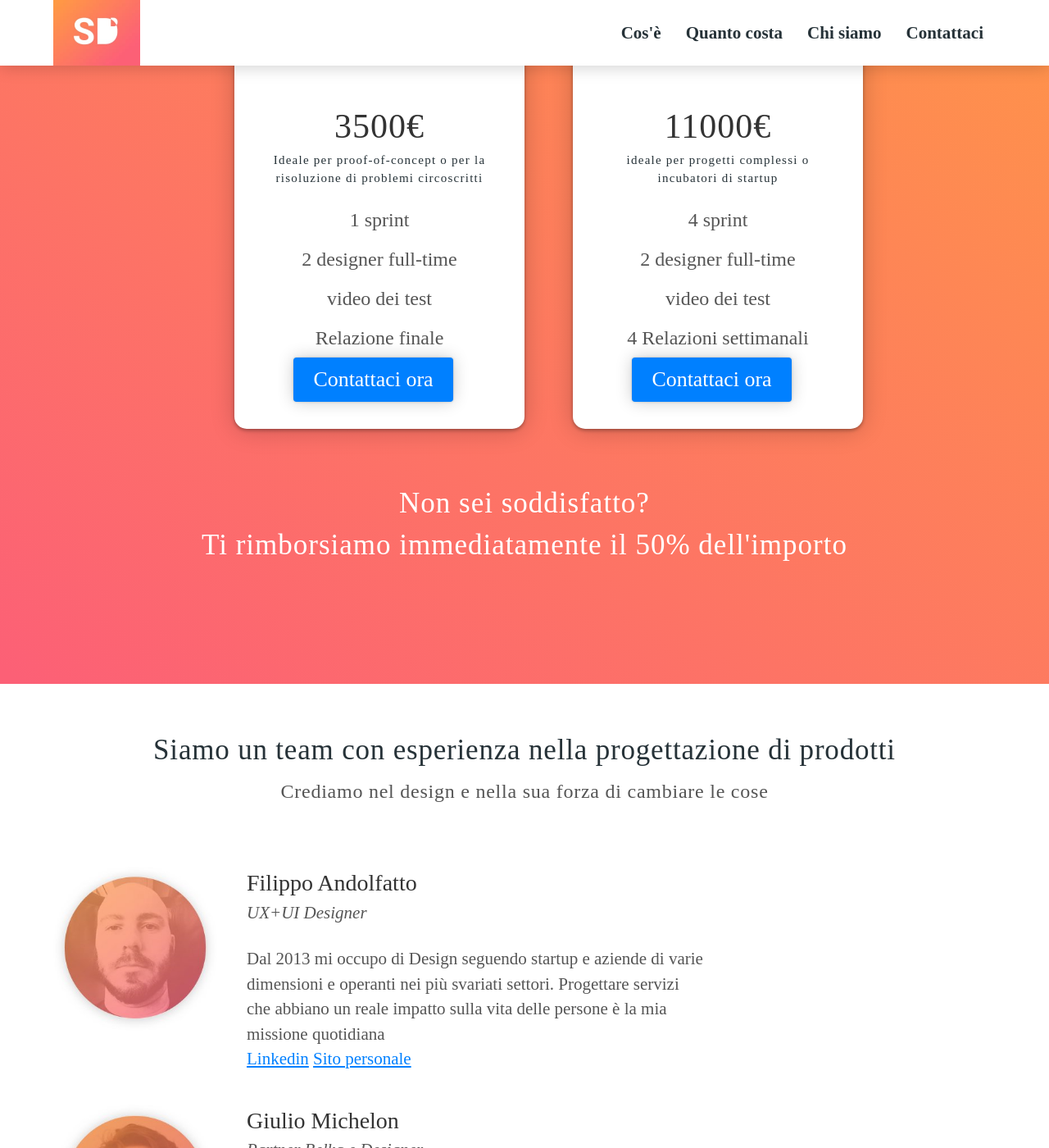
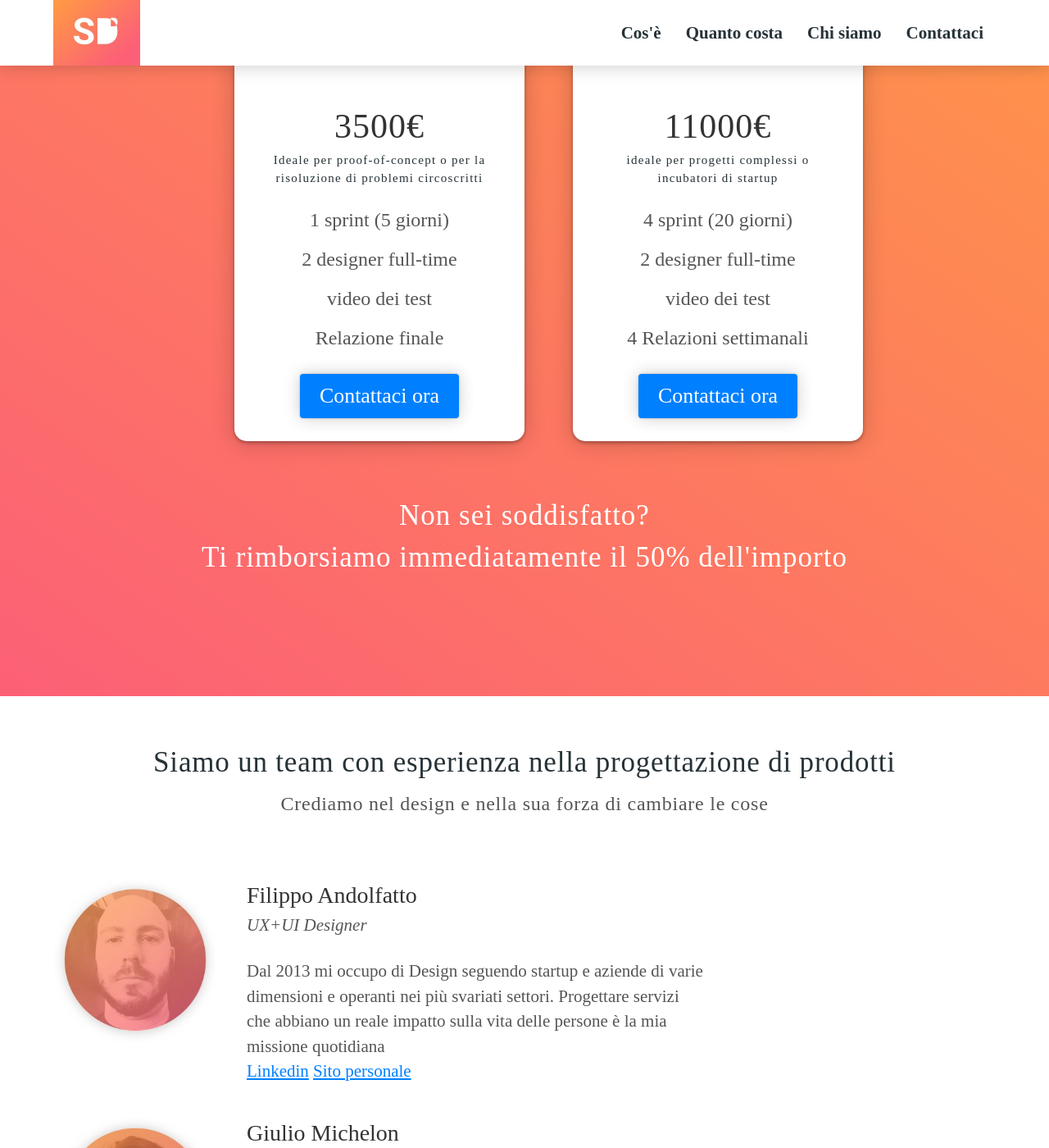
Before and after one commit to Juleship/designsprint, a Jekyll site: the page built from index.html, in a window 1280 px wide and 1400 px high, scrolled down 2629 px. Shown: the whole window at 82% size. Built offline with Jekyll 4.4.1, drawn with Linux system fonts in a browser that asks for light colours; Markdown is read by kramdown in place of the engine named in the settings.

Commit message:
spacing is now even

```diff
--- a/_layouts/default.html
+++ b/_layouts/default.html
@@ -158,7 +158,7 @@
                 </p>
                 <ul>
                   <li>
-                    1 sprint
+                    1 sprint (5 giorni)
                   </li>
                   <li>
                     2 designer full-time
@@ -190,7 +190,7 @@
                 </p>
                 <ul>
                   <li>
-                    4 sprint
+                    4 sprint (20 giorni)
                   </li>
                   <li>
                     2 designer full-time
--- a/_scss/_homepage.scss
+++ b/_scss/_homepage.scss
@@ -177,6 +177,7 @@
 		}
 		button {
 			box-shadow: 0 0 20px 0 rgba(black,0.20), 0 0 3px rgba(black,.20);
+			margin: 20px 0 10px 0;
 		}
 	}
 }
```
Also changed, not shown: css/main.css.
